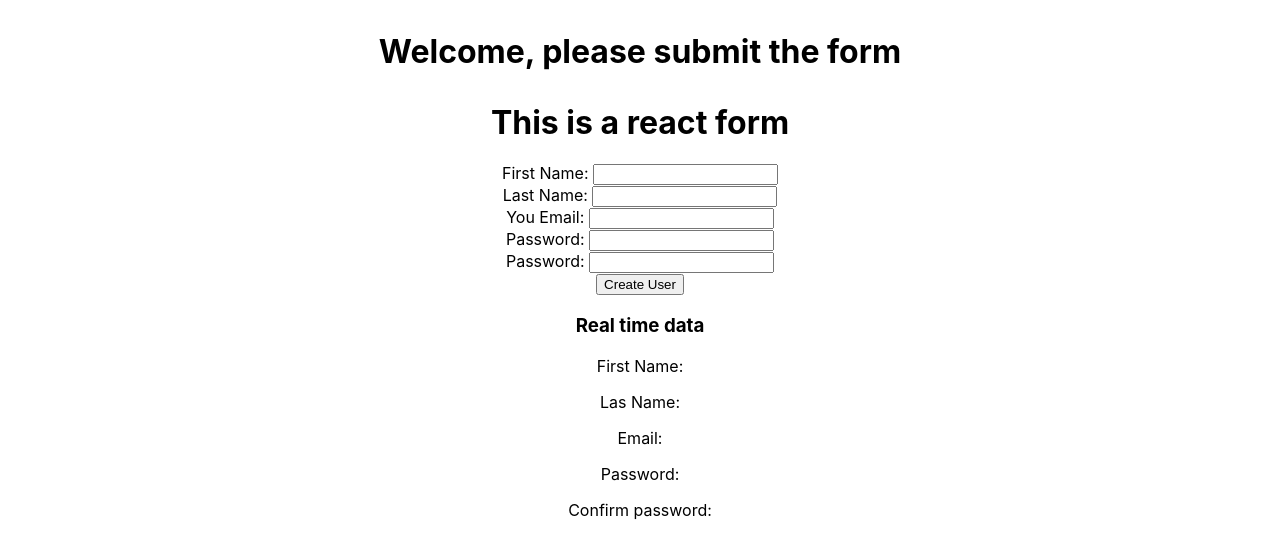
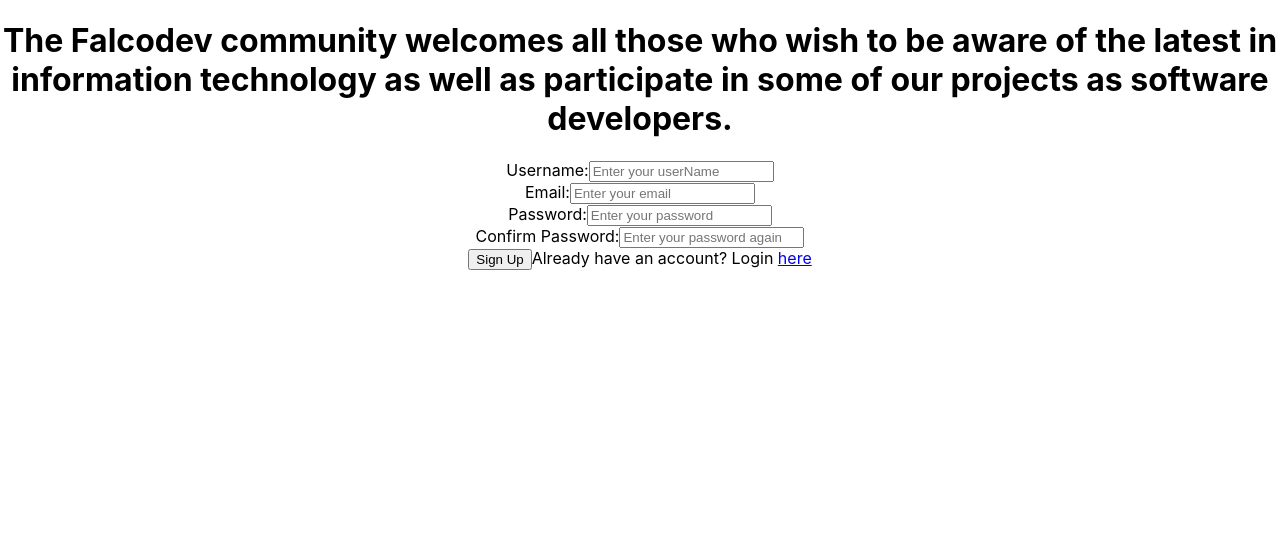
Before and after one commit to JoacoMaurtua/Cool-React-Form, a React (Create React App) app in the folder react-form/: page / in a window 1280 px wide. Shown: the top 558 px of the page. Built offline with nearby package versions, Linux system fonts and the light colour scheme.

Commit message:
create the sign up form structure

```diff
--- a/react-form/src/App.js
+++ b/react-form/src/App.js
@@ -1,11 +1,13 @@
 import React from 'react';
 import './App.css';
+import CoolForm from './components/CoolForm';
 import Form from './components/Form';
 
 function App() {
   return (
     <div className="App">
-      <Form/>
+      <CoolForm/>
+      {/* <Form/> */}
     </div>
   );
 }
--- a/react-form/src/components/CoolForm.jsx
+++ b/react-form/src/components/CoolForm.jsx
@@ -1,9 +1,10 @@
 import React from 'react'
+import FormSignup from './FormSignup'
 
 export default function CoolForm() {
   return (
     <div>
-
+      <FormSignup/>
     </div>
   )
 }
--- a/react-form/src/components/FormSignup.jsx
+++ b/react-form/src/components/FormSignup.jsx
@@ -2,8 +2,74 @@
 
 export default function FormSignup() {
   return (
-    <div>
+    <div className="form-content-right">
+      <form className="form">
+        <h1>
+          The Falcodev community welcomes all those who wish to be
+          aware of the latest in information technology as well as
+          participate in some of our projects as software developers.
+        </h1>
 
+        <div className="form-inputs">
+          <label htmlFor="userName" className="form-label">
+              Username:
+          </label>
+          <input
+              id="userName"
+              type="text"
+              name="userName"
+              className="form-input"
+              placeholder="Enter your userName"
+          />
+        </div>
+
+        <div className="form-inputs">
+          <label htmlFor="email" className="form-label">
+              Email:
+          </label>
+          <input
+              id="email"
+              type="email"
+              name="userName"
+              className="form-input"
+              placeholder="Enter your email"
+          />
+        </div>
+
+        <div className="form-inputs">
+          <label htmlFor="password" className="form-label">
+              Password:
+          </label>
+          <input
+              id="password"
+              type="password"
+              name="password"
+              className="form-input"
+              placeholder="Enter your password"
+          />
+        </div>
+
+        <div className="form-inputs">
+          <label htmlFor="password2" className="form-label">
+              Confirm Password:
+          </label>
+          <input
+              id="password2"
+              type="password2"
+              name="password2"
+              className="form-input"
+              placeholder="Enter your password again"
+          />
+        </div>
+
+        <button type="submit">Sign Up</button>
+
+        <span>
+          Already have an account?
+          Login <a href="#">here</a>
+        </span>
+
+      </form>
     </div>
-  )
+  );
 }
```
